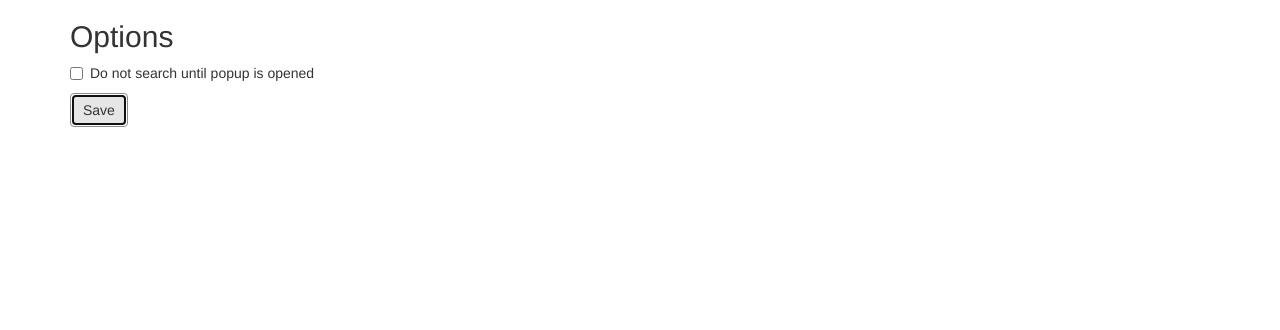
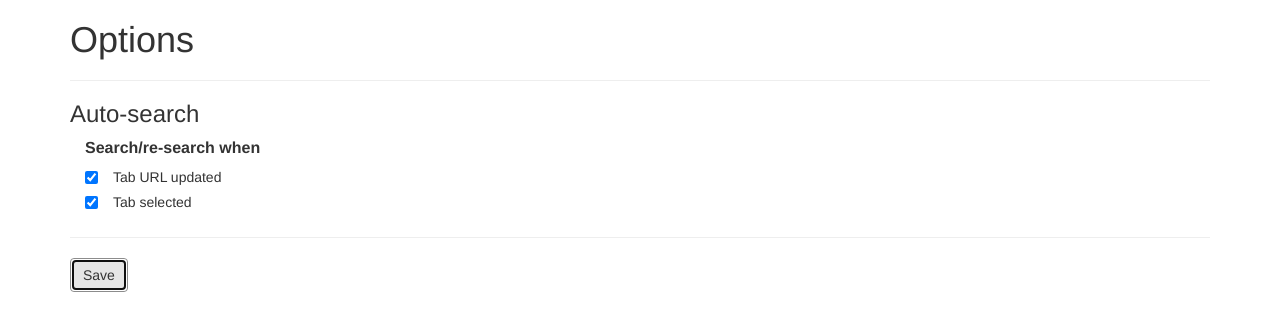
Before and after one commit to AdeelH/find-on-reddit, a browser extension: page options.html in a window 1280 px wide. Both pictures are taken after a click on the button "Save". Drawn offline with Linux system fonts and the light colour scheme.

Commit message:
improve options page

```diff
--- a/css/options.css
+++ b/css/options.css
@@ -0,0 +1,45 @@
+.option-section-heading
+{
+	margin-bottom: 10px;
+}
+
+.option-desc
+{
+	font-size: 16px;
+	font-weight: bold;
+	margin-bottom: 7px;
+}
+
+.option-checkbox-container
+{
+	margin-bottom: 5px;
+}
+
+.option-checkbox
+{
+	width: auto;
+}
+
+.save-status
+{
+	font-size: 18px;
+	margin-bottom: 10px;
+	margin-top: 4px;
+}
+
+.save-status.success
+{
+	color: green;
+}
+
+.save-status.failure
+{
+	color: red;
+}
+
+.form-control-sm
+{
+	display: inline !important;
+    min-width: 0;
+	width: auto !important;
+}
--- a/options.html
+++ b/options.html
@@ -9,21 +9,33 @@
 	<body>
 		<div class="container">
 			<!-- heading -->
-			<h2>Options</h2>
+			<h1>Options</h1>
+			<hr>
 			<!-- form -->
 			<form class="form">
-				<div class="form-group">
-					<!-- autorun? -->
-				    <div class="checkbox input-group">
-				        <label>
-							<input type="checkbox" id="autorun">
-							<span>Do not search until popup is opened</span>
-				        </label>
+				<!-- autorun -->
+				<h3 class="option-section-heading">Auto-search</h3>
+				<div class="form-group container">
+			    	<div class="option-desc">Search/re-search when</div>
+				    <div class="container input-group">
+				    	<div class="row option-checkbox-container">
+							<input class="col-xs-1 option-checkbox" type="checkbox" id="autorun-updated">
+							<div class="option-checkbox-text col-xs-11">Tab URL updated</div>
+				    	</div>
+				    	<div class="row option-checkbox-container">
+							<input class="col-xs-1 option-checkbox" type="checkbox" id="autorun-activated">
+							<div class="option-checkbox-text col-xs-11">Tab selected</div>
+				    	</div>
 				    </div>
+				</div>
+				<hr>
+				<!-- save -->
+				<div class="save row">
 				    <!-- status -->
-					<div id="status"></div>
-					<!-- save -->
-					<button id="save" type="button" class="btn btn-default">Save</button>
+					<div class="col-xs-1">
+						<button id="save" type="button" class="btn btn-default">Save</button>
+					</div>
+					<div id="status" class="save-status col-xs-11"></div>
 				</div>
 			</form>
 		</div>
--- a/options.js
+++ b/options.js
@@ -1,6 +1,9 @@
 function saveOptions() {
 	let options = {
-		autorun: !document.getElementById('autorun').checked
+		autorun: {
+			updated: document.getElementById('autorun-updated').checked,
+			activated: document.getElementById('autorun-activated').checked
+		},
 	};
 	updateOptions(options)
 		.then(notifySuccess)
@@ -10,12 +13,14 @@ function saveOptions() {
 
 function notifySuccess() {
 	let status = document.getElementById('status');
+	status.classList.add('success');
 	status.textContent = 'Saved!';
 	setTimeout(() => status.textContent = '', 750);
 }
 
 function notifyFailure() {
 	let status = document.getElementById('status');
+	status.classList.add('failure');
 	status.textContent = 'Error saving options';
 }
 
@@ -27,7 +32,8 @@ function restoreOptions() {
 		},
 	};
 	getOptions(query).then(options => {
-		document.getElementById('autorun').checked = !options.autorun;
+		document.getElementById('autorun-updated').checked = options.autorun.updated;
+		document.getElementById('autorun-activated').checked = options.autorun.activated;
 	});
 }
 
```
